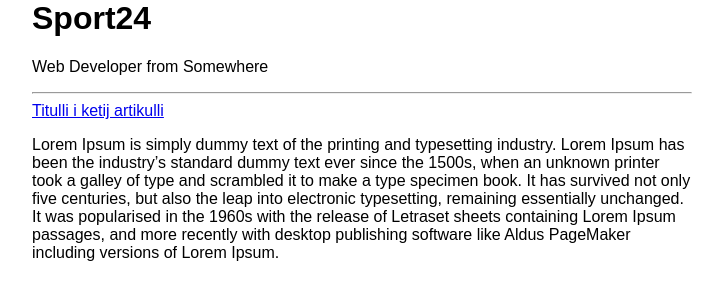
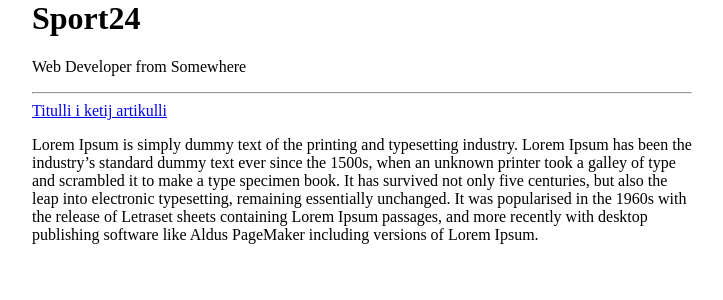
Before and after one commit to 78965/78965.github-io, a Jekyll site: the page built from index.html, in a window 1280 px wide. Shown: the top 300 px of the page, without its empty margins (278-1001 px from the left). Built offline with Jekyll 4.4.1, drawn with Linux system fonts in a browser that asks for light colours.

Commit message:
Update default.html

```diff
--- a/_layouts/default.html
+++ b/_layouts/default.html
@@ -2,7 +2,7 @@
   <head>
     <title>{% if page.title %}{{ page.title }} – {% endif %}{{ site.name }} – {{ site.description }}</title>
     <style>
-      body {max-width:660px;margin:0 auto;font-family:Arial;}
+      body {max-width:660px;margin:0 auto;font-family:Avant Garde;}
     </style>
         <link href="https://fonts.googleapis.com/css?family=Open+Sans" rel="stylesheet" type="text/css">
   </head>
```
